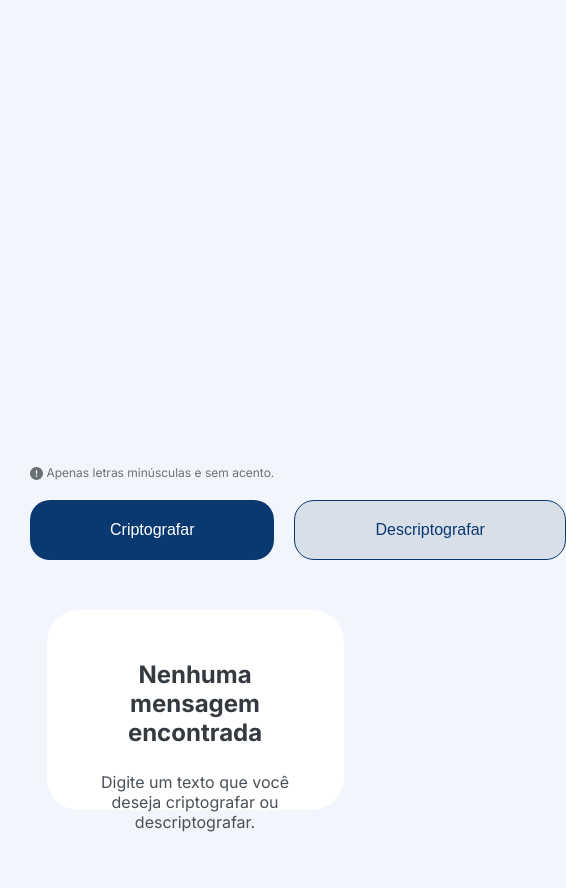
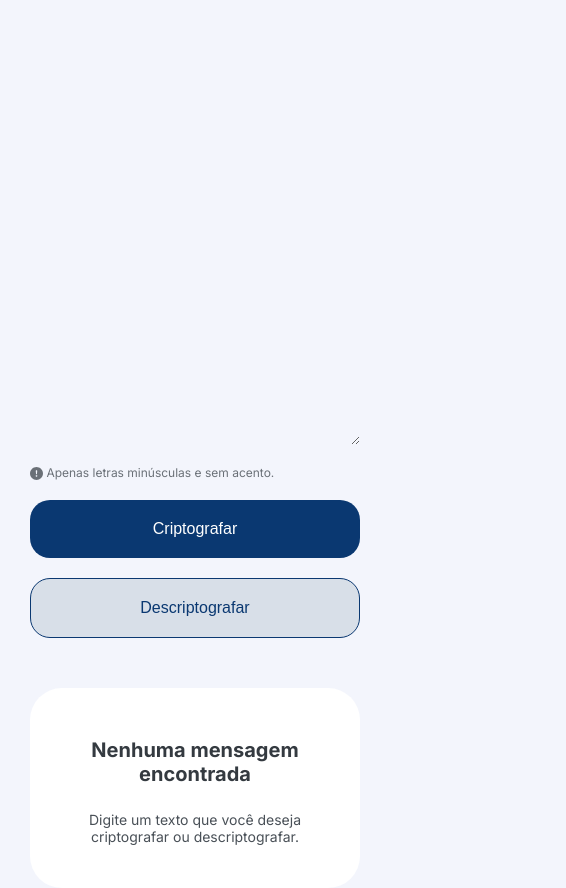
Before and after one commit to anafts/challengeonedecodificador5, a website: page index.html in a window 390 px wide. Shown: the part 225-1113 px from the top of the page, 566 px wide, since content can reach past the window. Before the commit the page ends 1057 px from the top, so only its background shows below. Drawn offline with nearby package versions, Linux system fonts and the light colour scheme.

Commit message:
responsive design

```diff
--- a/index.html
+++ b/index.html
@@ -20,13 +20,13 @@
 
             <div class="principal">
                 <div class="text-container">
-                    <p class="principal-text-area"> Digite seu texto </p>
+                    <textarea class="principal-text-area"> Digite seu texto </textarea>
                 </div>
 
                 <p class="principal-text-info"> <img class="principal-text-info-img" src="./images/info.svg" alt=""> Apenas letras minúsculas e sem acento. </p>
 
                 <div class="btn-container">
-                    <button class="principal-btn"> Criptografar </button>
+                    <button class="principal-btn" id="encryption"> Criptografar </button>
                     <button class="principal-btn principal-btn--light"> Descriptografar </button>
                 </div>
 
--- a/sass/base/_base.scss
+++ b/sass/base/_base.scss
@@ -9,6 +9,14 @@
     box-sizing: inherit;
 }
 
+textarea {
+    appearance: none;
+    background-color: transparent;
+    border: none;
+    width: 65.5rem;
+    height: 50rem;
+}
+
 html {
     font-size: 62.5%;
     box-sizing: border-box;
--- a/sass/responsive/_breakpoints.scss
+++ b/sass/responsive/_breakpoints.scss
@@ -20,11 +20,15 @@
         width: 100%;
         margin: 0 auto;
     }
+    textarea {
+        width: 100%;
+        height: 50rem;
+    }
 
     .side-bar {
 
         position: static;
-        width: 90%;
+        width: 100%;
         margin: 5rem auto;
         height: 20rem;
 
@@ -33,3 +37,59 @@
         }
     }
 }
+
+@media (max-width: 480px){
+
+    .main-content {
+        width: 100%;
+    }
+
+    .logo {
+        margin: 0 0 8rem;
+    }
+
+    .principal {
+        margin: 0 auto;
+        width: 100%;
+    }
+
+    .btn-container {
+        display: flex;
+        flex-direction: column;
+    }
+
+    .text-container {
+        width: 100%;
+        margin: 0 auto;
+    }
+
+    textarea {
+        width: 100%;
+        height: 50rem;
+    }
+
+    .side-bar {
+
+        position: static;
+        width: 100%;
+        margin: 5rem auto;
+        height: 20rem;
+
+        &-img {
+            display: none;
+        }
+
+        &-title {
+            font-size: 2rem;
+            color: $color-gray-500;
+        }
+
+        &-info {
+            font-size: 1.4rem;
+            font-weight: 400 normal;
+            color: $color-gray-400;
+        }
+
+    }
+
+}
--- a/scripts/index.js
+++ b/scripts/index.js
@@ -0,0 +1,15 @@
+const encryption = document.querySelector("#encryption");
+const textarea = document.querySelector(".principal-text-area");
+
+encryption.addEventListener("click", () => {
+  let text;
+  const msg = textarea.value;
+
+  for (text = 0; text < msg.length; text++) {
+    if (msg === "a") {
+      alert((msg.value = "ai"));
+    } else {
+      alert(msg.value);
+    }
+  }
+});
```
Also changed, not shown: css/style.css, 1 other file.
